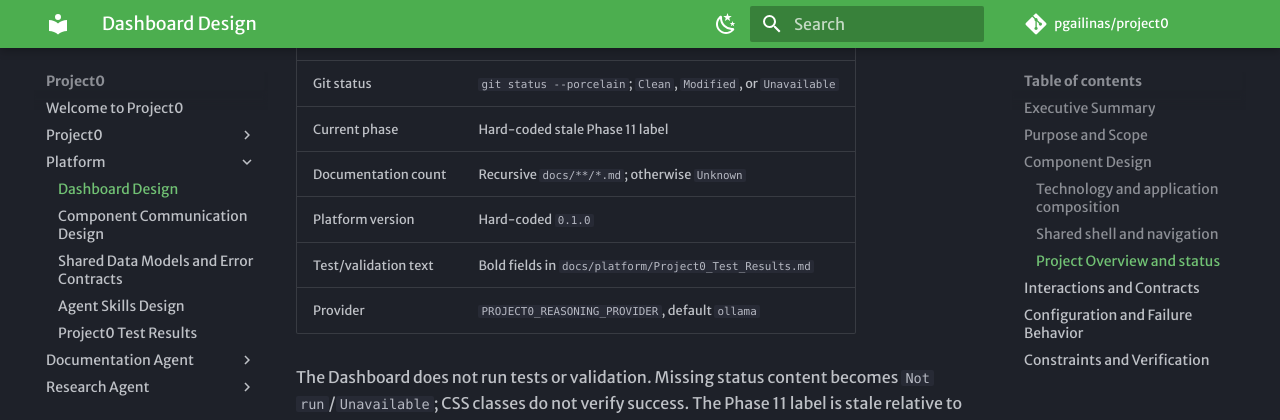
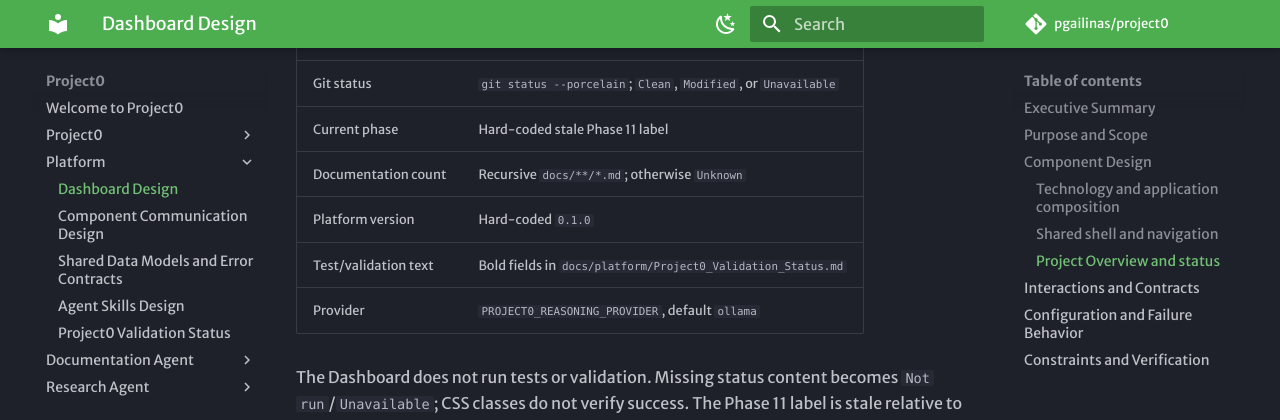
Before and after one commit to pgailinas/project0, an MkDocs documentation site: the page built from docs/platform/Dashboard_Design.md, in a window 1280 px wide and 900 px high, scrolled down 1885 px. Shown: the top 420 px of the window. Built offline with MkDocs 1.6.1 and Material for MkDocs 9.7.7, drawn with Linux system fonts in a browser that asks for light colours; some web fonts are replaced; comment, search, counter and statistics services are not loaded.

Commit message:
Rename Project0 validation status document

```diff
--- a/docs/platform/Dashboard_Design.md
+++ b/docs/platform/Dashboard_Design.md
@@ -76,7 +76,7 @@ platform version, recorded test/validation text, Git status, and provider.
 | Current phase | Hard-coded stale Phase 11 label |
 | Documentation count | Recursive `docs/**/*.md`; otherwise `Unknown` |
 | Platform version | Hard-coded `0.1.0` |
-| Test/validation text | Bold fields in `docs/platform/Project0_Test_Results.md` |
+| Test/validation text | Bold fields in `docs/platform/Project0_Validation_Status.md` |
 | Provider | `PROJECT0_REASONING_PROVIDER`, default `ollama` |
 
 The Dashboard does not run tests or validation. Missing status content becomes
--- a/mkdocs.yml
+++ b/mkdocs.yml
@@ -57,7 +57,7 @@ nav:
       - Component Communication Design: platform/Component_Communication_Design.md
       - Shared Data Models and Error Contracts: platform/Shared_Data_Models_and_Error_Contracts.md
       - Agent Skills Design: platform/Agent_Skills_Design.md
-      - Project0 Test Results: platform/Project0_Test_Results.md
+      - Project0 Validation Status: platform/Project0_Validation_Status.md
 
 
   - Documentation Agent:
```
Also changed, not shown: docs/index.md (+3 -3 lines), docs/project/Testing_Guide.md (+2 -2 lines), docs/platform/Project0_Validation_Status.md (renamed from docs/platform/Project0_Test_Results.md), 3 other files.
